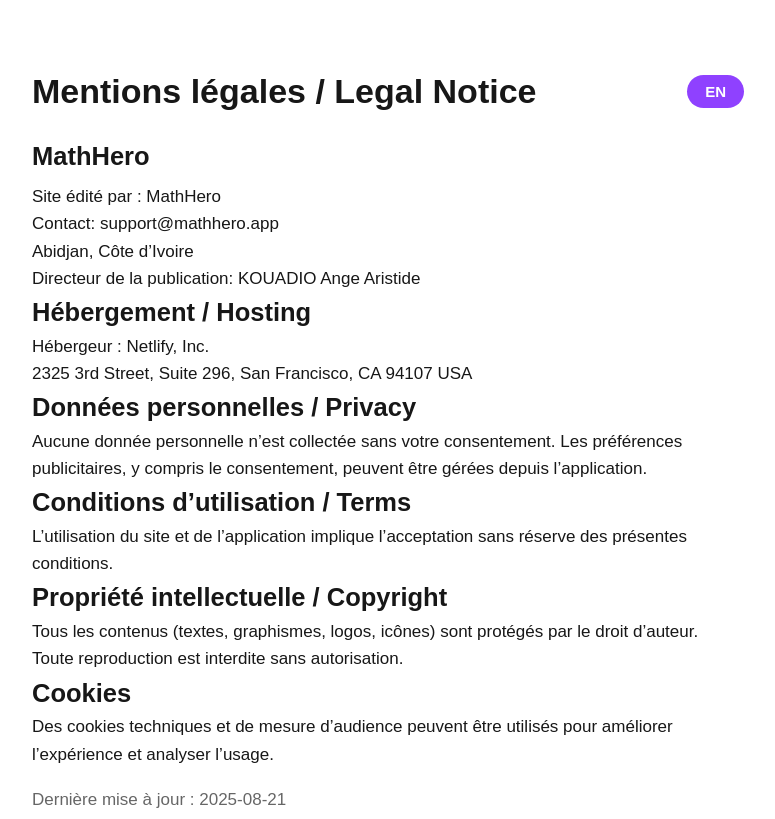
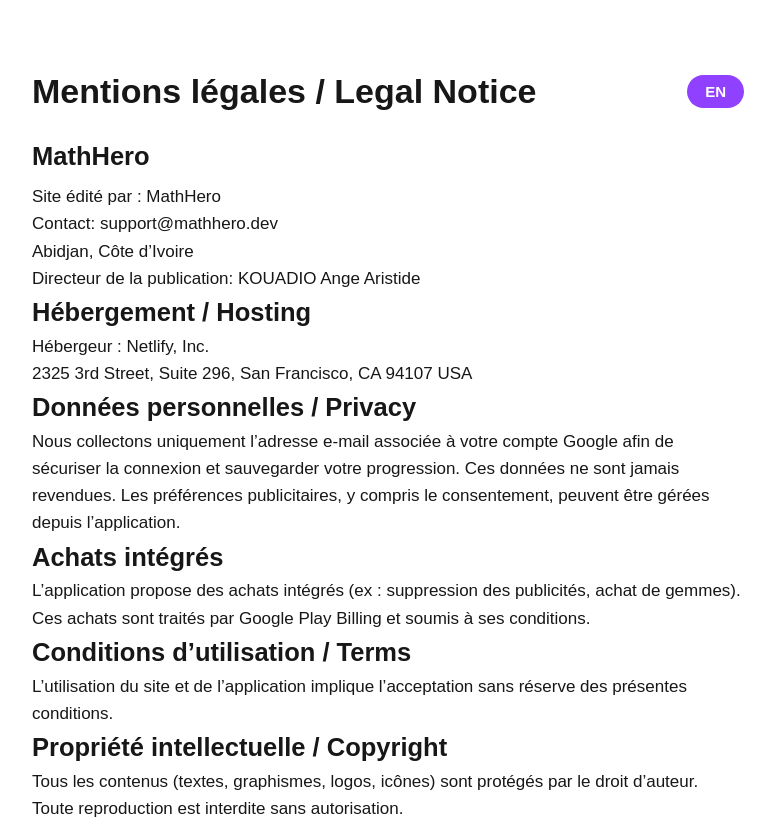
Before and after one commit to steedo1/mathhero-app-site, a Next.js app: page /mentions-legales in a window 1280 px wide. Shown: the top 819 px of the page, without its empty margins (252-1027 px from the left). Built offline with nearby package versions, Linux system fonts and the light colour scheme.

Commit message:
Update page.js

```diff
--- a/app/mentions-legales/page.js
+++ b/app/mentions-legales/page.js
@@ -18,7 +18,10 @@
       hostAddress: "2325 3rd Street, Suite 296, San Francisco, CA 94107 USA",
       privacyTitle: "Données personnelles",
       privacy:
-        "Aucune donnée personnelle n’est collectée sans votre consentement. Les préférences publicitaires, y compris le consentement, peuvent être gérées depuis l’application.",
+        "Nous collectons uniquement l’adresse e-mail associée à votre compte Google afin de sécuriser la connexion et sauvegarder votre progression. Ces données ne sont jamais revendues. Les préférences publicitaires, y compris le consentement, peuvent être gérées depuis l’application.",
+      iapTitle: "Achats intégrés",
+      iap:
+        "L’application propose des achats intégrés (ex : suppression des publicités, achat de gemmes). Ces achats sont traités par Google Play Billing et soumis à ses conditions.",
       termsTitle: "Conditions d’utilisation",
       terms:
         "L’utilisation du site et de l’application implique l’acceptation sans réserve des présentes conditions.",
@@ -44,7 +47,10 @@
       hostAddress: "2325 3rd Street, Suite 296, San Francisco, CA 94107 USA",
       privacyTitle: "Privacy",
       privacy:
-        "No personal data is collected without your consent. Ad preferences, including consent, can be managed from the app.",
+        "We only collect the e-mail address linked to your Google account to secure login and save your progress. This data is never sold. Ad preferences, including consent, can be managed from the app.",
+      iapTitle: "In-app Purchases",
+      iap:
+        "The app offers in-app purchases (e.g., ad removal, gem packs). These purchases are processed by Google Play Billing and subject to its terms.",
       termsTitle: "Terms of Use",
       terms:
         "Using the website and the app implies unconditional acceptance of these terms.",
@@ -69,7 +75,7 @@
       <Head>
         <title>{t.title} • {t.app}</title>
         <meta name="description" content={`${t.title} – ${t.app}`} />
-        <link rel="canonical" href="https://mathhero.app/mentions-legales" />
+        <link rel="canonical" href="https://mathhero.dev/mentions-legales" />
         <meta property="og:title" content={`${t.title} • ${t.app}`} />
         <meta property="og:description" content={t.copyright} />
       </Head>
@@ -99,7 +105,7 @@
           <h2 style={{ marginBottom: 6 }}>{t.app}</h2>
           <p>
             {t.editor}<br />
-            {t.contact}: <a href="mailto:support@mathhero.app">support@mathhero.app</a><br />
+            {t.contact}: <a href="mailto:support@mathhero.dev">support@mathhero.dev</a><br />
             {t.address}<br />
             {t.director}: {t.me}
           </p>
@@ -116,6 +122,11 @@
         <section id="privacy">
           <h2>{t.privacyTitle} / Privacy</h2>
           <p>{t.privacy}</p>
+        </section>
+
+        <section id="iap">
+          <h2>{t.iapTitle}</h2>
+          <p>{t.iap}</p>
         </section>
 
         <section id="terms">
@@ -147,8 +158,8 @@
             "@context": "https://schema.org",
             "@type": "Organization",
             name: "MathHero",
-            url: "https://mathhero.app",
-            email: "support@mathhero.app",
+            url: "https://mathhero.dev",
+            email: "support@mathhero.dev",
             address: "Abidjan, Côte d’Ivoire",
           })
         }}
```
